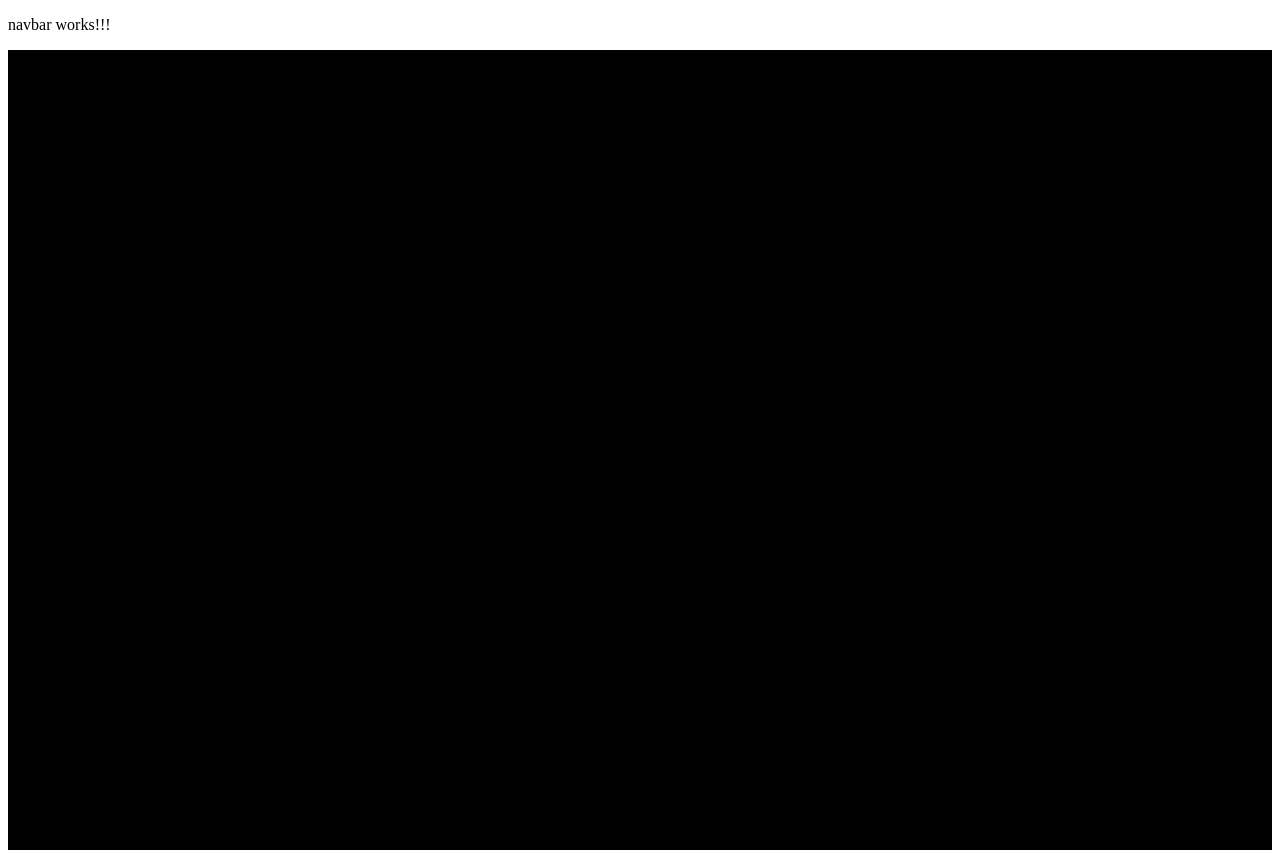
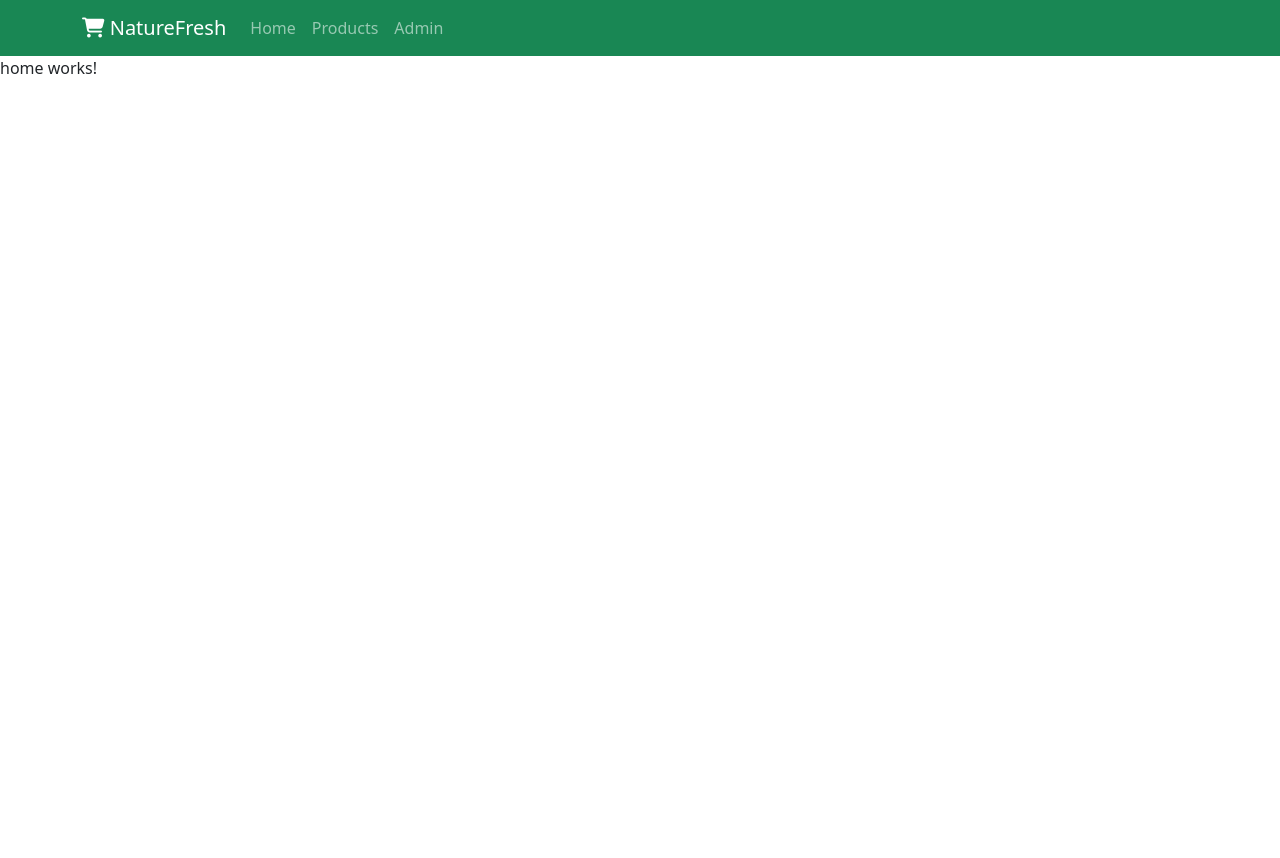
Before and after one commit to Mukulwith7BitGit/nature-fresh, an Angular app in the folder client/nature-fresh-app/: page / in a window 1280 px wide. After the commit the page ends 800 px from the top, so only its background shows below. Built offline with nearby package versions, Linux system fonts and the light colour scheme.

Commit message:
feat: add navbar and related routing

```diff
--- a/client/nature-fresh-app/angular.json
+++ b/client/nature-fresh-app/angular.json
@@ -27,6 +27,8 @@
               }
             ],
             "styles": [
+              "node_modules/@fortawesome/fontawesome-free/css/all.min.css",
+              "node_modules/bootstrap/dist/css/bootstrap.min.css",
               "src/styles.css"
             ],
             "scripts": []
--- a/client/nature-fresh-app/package.json
+++ b/client/nature-fresh-app/package.json
@@ -18,6 +18,8 @@
     "@angular/platform-browser": "^18.1.0",
     "@angular/platform-browser-dynamic": "^18.1.0",
     "@angular/router": "^18.1.0",
+    "@fortawesome/fontawesome-free": "^6.7.1",
+    "bootstrap": "^5.3.3",
     "rxjs": "~7.8.0",
     "tslib": "^2.3.0",
     "zone.js": "~0.14.3"
--- a/client/nature-fresh-app/src/app/app.component.html
+++ b/client/nature-fresh-app/src/app/app.component.html
@@ -1,7 +1,5 @@
 <!-- navbar is the fixed component that shows the top of the page -->
 <app-navbar></app-navbar>
-<div style="background-color: black; min-height: 100vh;">
-  <!-- but the router outlet is like a dynamic placeholder that gets replaced with diff contents depending on the route -->
-  <!-- so its like a dynamic frame on which pictures can be places as per routing based on fixed navbar frame -->
-  <router-outlet></router-outlet>
-</div>
+<!-- but the router outlet is like a dynamic placeholder that gets replaced with diff contents depending on the route -->
+<!-- so its like a dynamic frame on which pictures can be places as per routing based on fixed navbar frame -->
+<router-outlet></router-outlet>
--- a/client/nature-fresh-app/src/app/app.component.ts
+++ b/client/nature-fresh-app/src/app/app.component.ts
@@ -7,7 +7,7 @@ import { NavbarComponent } from "./components/navbar/navbar.component";
   standalone: true,
   imports: [RouterOutlet, NavbarComponent],
   templateUrl: './app.component.html',
-  styleUrl: './app.component.css'
+  styleUrls: ['./app.component.css'],
 })
 export class AppComponent {
   title = 'nature-fresh-app';
--- a/client/nature-fresh-app/src/app/app.routes.ts
+++ b/client/nature-fresh-app/src/app/app.routes.ts
@@ -1,3 +1,16 @@
 import { Routes } from '@angular/router';
+import { HomeComponent } from './components/home/home.component';
+import { ProductsDisplayComponent } from './components/products-display/products-display.component';
+import { ProductsAdminComponent } from './components/products-admin/products-admin.component';
+import { AddProductComponent } from './components/add-product/add-product.component';
+import { EditProductComponent } from './components/edit-product/edit-product.component';
 
-export const routes: Routes = [];
+export const routes: Routes = [
+    // note that lazy loaded modules are not initialized at app startup and are only loaded on demand
+    // by this they improve performance of app
+    { path: '', component: HomeComponent },  // eager loading
+    { path: 'products/list', component: ProductsDisplayComponent },
+    { path: 'products/admin', component: ProductsAdminComponent },
+    { path: 'products/add', component: AddProductComponent },
+    { path: 'products/:productId', component: EditProductComponent }
+];
--- a/client/nature-fresh-app/src/app/components/add-product/add-product.component.ts
+++ b/client/nature-fresh-app/src/app/components/add-product/add-product.component.ts
@@ -5,7 +5,7 @@ import { Component } from '@angular/core';
   standalone: true,
   imports: [],
   templateUrl: './add-product.component.html',
-  styleUrl: './add-product.component.css'
+  styleUrls: ['./add-product.component.css'],
 })
 export class AddProductComponent {
 
--- a/client/nature-fresh-app/src/app/components/edit-product/edit-product.component.ts
+++ b/client/nature-fresh-app/src/app/components/edit-product/edit-product.component.ts
@@ -5,7 +5,7 @@ import { Component } from '@angular/core';
   standalone: true,
   imports: [],
   templateUrl: './edit-product.component.html',
-  styleUrl: './edit-product.component.css'
+  styleUrls: ['./edit-product.component.css'],
 })
 export class EditProductComponent {
 
--- a/client/nature-fresh-app/src/app/components/home/home.component.ts
+++ b/client/nature-fresh-app/src/app/components/home/home.component.ts
@@ -5,7 +5,7 @@ import { Component } from '@angular/core';
   standalone: true,
   imports: [],
   templateUrl: './home.component.html',
-  styleUrl: './home.component.css'
+  styleUrls: ['./home.component.css'],
 })
 export class HomeComponent {
 
--- a/client/nature-fresh-app/src/app/components/navbar/navbar.component.html
+++ b/client/nature-fresh-app/src/app/components/navbar/navbar.component.html
@@ -1 +1,20 @@
-<p>navbar works!!!</p>
+<nav class="navbar navbar-expand-sm navbar-dark bg-success">
+    <div class="container">
+        <a routerLink="/" class="navbar-brand">
+            <i class="fa fa-shopping-cart"></i> NatureFresh </a>
+        <!-- collapses navbar on smaller screens like mobiles -->
+        <div class="collapse navbar-collapse">
+            <ul class="navbar-nav">
+                <li class="nav-item">
+                    <a routerLink="/" class="nav-link">Home</a>
+                </li>
+                <li class="nav-item">
+                    <a routerLink="/products/list" class="nav-link">Products</a>
+                </li>
+                <li class="nav-item">
+                    <a routerLink="/products/admin" class="nav-link">Admin</a>
+                </li>
+            </ul>
+        </div>
+    </div>
+</nav>
--- a/client/nature-fresh-app/src/app/components/navbar/navbar.component.ts
+++ b/client/nature-fresh-app/src/app/components/navbar/navbar.component.ts
@@ -1,11 +1,12 @@
 import { Component } from '@angular/core';
+import { RouterLink } from '@angular/router';
 
 @Component({
   selector: 'app-navbar',
   standalone: true,
-  imports: [],
+  imports: [RouterLink], // Add necessary router imports
   templateUrl: './navbar.component.html',
-  styleUrl: './navbar.component.css'
+  styleUrls: ['./navbar.component.css'],
 })
 export class NavbarComponent {
 
--- a/client/nature-fresh-app/src/app/components/products-admin/products-admin.component.ts
+++ b/client/nature-fresh-app/src/app/components/products-admin/products-admin.component.ts
@@ -5,7 +5,7 @@ import { Component } from '@angular/core';
   standalone: true,
   imports: [],
   templateUrl: './products-admin.component.html',
-  styleUrl: './products-admin.component.css'
+  styleUrls: ['./products-admin.component.css'],
 })
 export class ProductsAdminComponent {
 
--- a/client/nature-fresh-app/src/app/components/products-display/products-display.component.ts
+++ b/client/nature-fresh-app/src/app/components/products-display/products-display.component.ts
@@ -5,7 +5,7 @@ import { Component } from '@angular/core';
   standalone: true,
   imports: [],
   templateUrl: './products-display.component.html',
-  styleUrl: './products-display.component.css'
+  styleUrls: ['./products-display.component.css'],
 })
 export class ProductsDisplayComponent {
 
```
Also changed, not shown: 1 other file (tests, documents, lock files or other folders).
